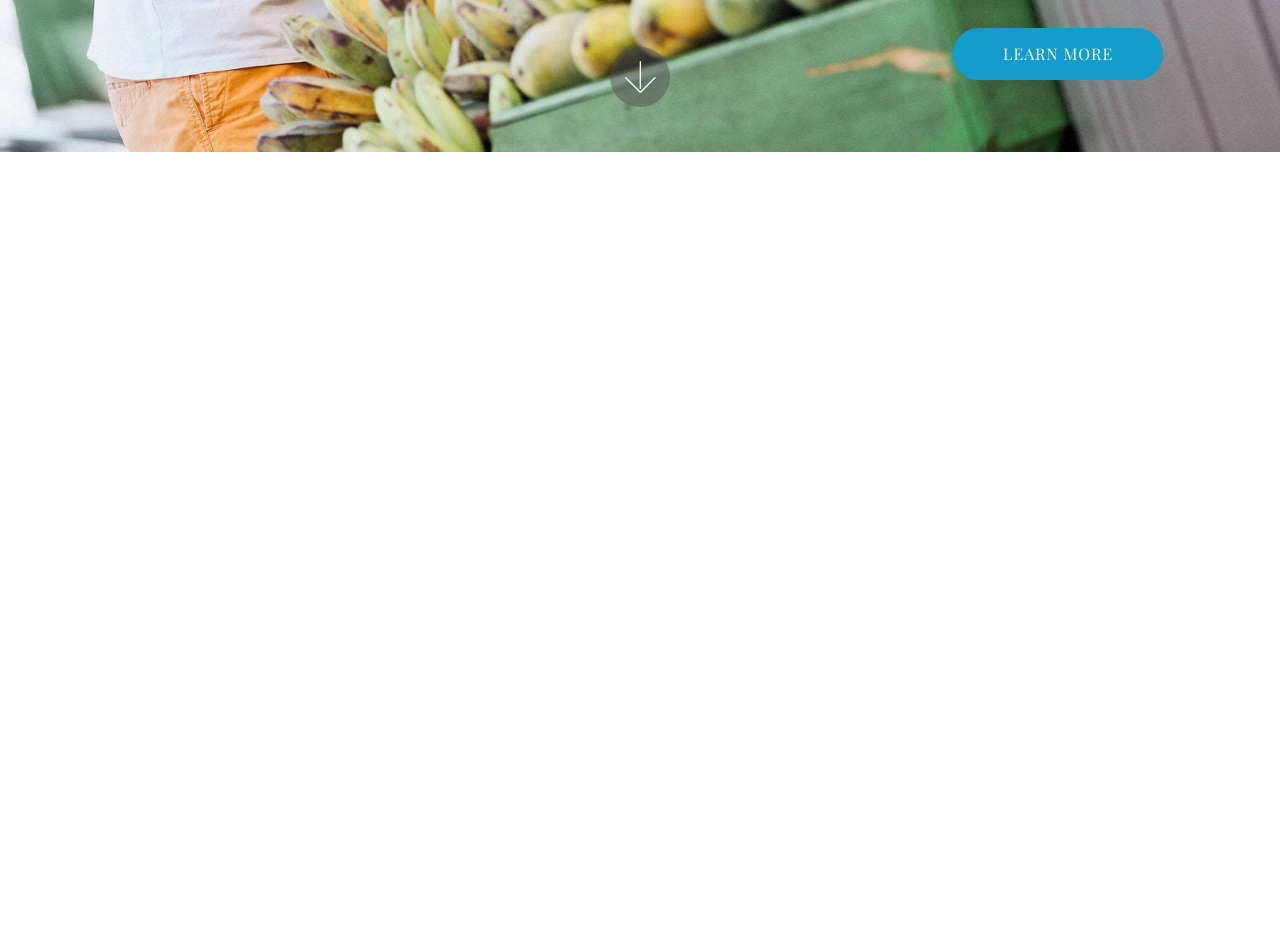
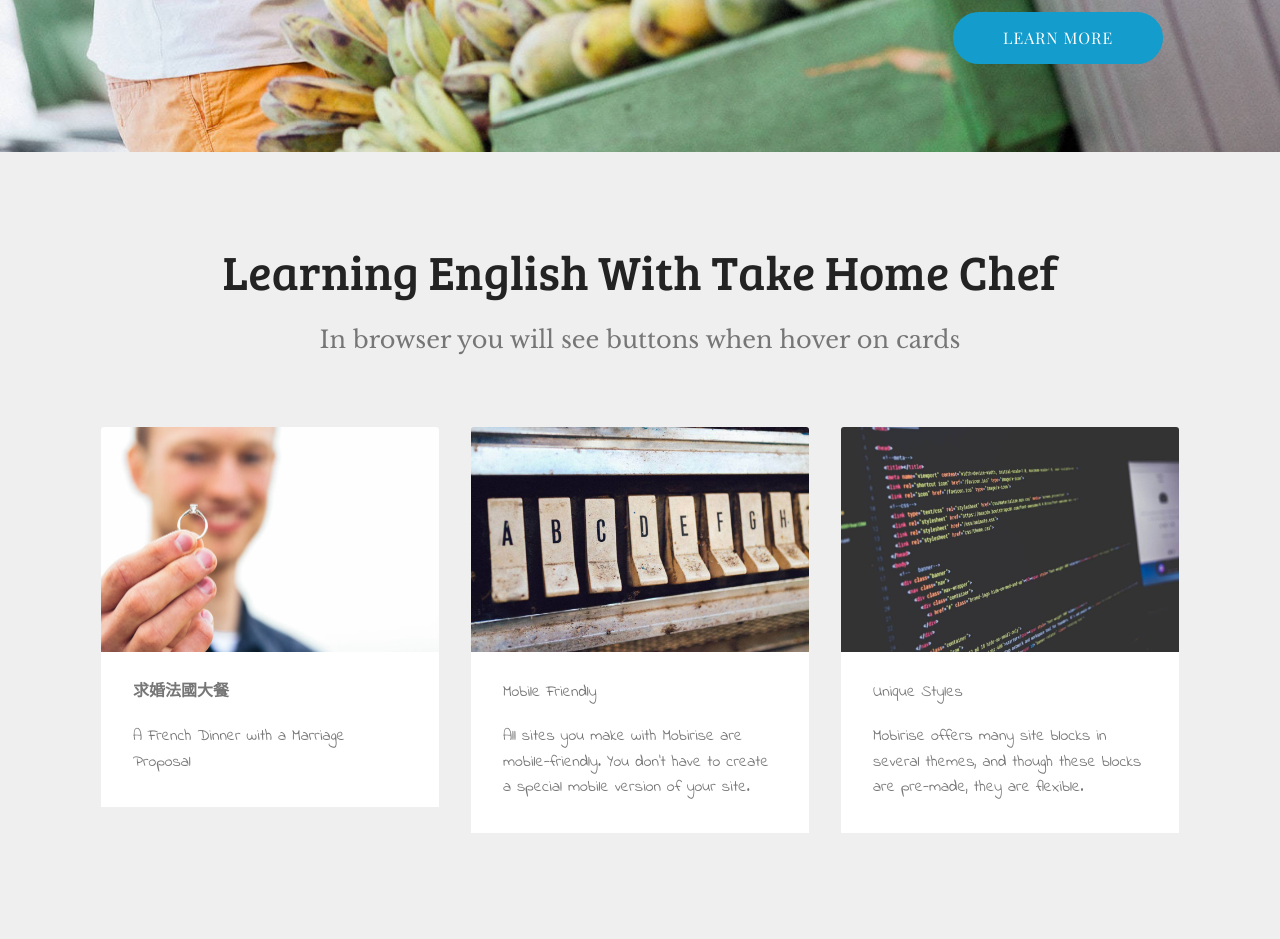
Before and after one commit to AAQ6291/Mobirise, a plain HTML site: page index.html in a window 1280 px wide. Shown: the part 648-1587 px from the top of the page. Before the commit the page ends 800 px from the top, so only its background shows below. Drawn offline with nearby package versions, Linux system fonts and the light colour scheme; files whose address does not match are found by name; a web font is replaced by a local one.

Commit message:
create github pages

```diff
--- a/assets/images/hashes.json
+++ b/assets/images/hashes.json
@@ -1 +1 @@
-{"5Lb97kAY+v8toN7bv2K6YQ==":"mbr-1620x1080.jpg","UMB8aP9QDRhiC0wJG5GN4A==":"mbr-1-1620x1080.jpg","LutuguLBgy2IGQZ001fkfw==":"logo-60x30.png"}
+{"5Lb97kAY+v8toN7bv2K6YQ==":"mbr-1620x1080.jpg","UMB8aP9QDRhiC0wJG5GN4A==":"mbr-1-1620x1080.jpg","LutuguLBgy2IGQZ001fkfw==":"logo-60x30.png","vIVAFXKA36OISYgPP9iNOQ==":"mbr-676x451.jpg","lBAkMh4e5DDlt8pjA2IeqA==":"mbr-1-676x451.jpg"}
--- /dev/null
+++ b/assets/mbr-popup-btns/mbr-popup-btns.js
@@ -0,0 +1,10 @@
+var isBuilder = $('html').hasClass('is-builder');
+
+if (!isBuilder) {
+    if(typeof window.initPopupBtnPlugin === 'undefined'){
+        window.initPopupBtnPlugin = true;
+        $('section.popup-btn-cards .card-wrapper').each(function(index, el) {
+            $(this).addClass('popup-btn');
+        });
+    }
+}
--- a/assets/mobirise/css/mbr-additional.css
+++ b/assets/mobirise/css/mbr-additional.css
@@ -1603,6 +1603,10 @@ body {
 .cid-qTkzRZLJNu .collapsed .navbar-collapse.show .navbar-nav .nav-item {
   clear: both;
 }
+.cid-qTkzRZLJNu .collapsed .navbar-collapse.collapsing .navbar-nav .nav-item:last-child,
+.cid-qTkzRZLJNu .collapsed .navbar-collapse.show .navbar-nav .nav-item:last-child {
+  margin-bottom: 1rem;
+}
 .cid-qTkzRZLJNu .collapsed .navbar-collapse.collapsing .navbar-buttons,
 .cid-qTkzRZLJNu .collapsed .navbar-collapse.show .navbar-buttons {
   text-align: center;
@@ -1697,6 +1701,10 @@ body {
   .cid-qTkzRZLJNu .navbar-collapse.show .navbar-nav .nav-item {
     clear: both;
   }
+  .cid-qTkzRZLJNu .navbar-collapse.collapsing .navbar-nav .nav-item:last-child,
+  .cid-qTkzRZLJNu .navbar-collapse.show .navbar-nav .nav-item:last-child {
+    margin-bottom: 1rem;
+  }
   .cid-qTkzRZLJNu .navbar-collapse.collapsing .navbar-buttons,
   .cid-qTkzRZLJNu .navbar-collapse.show .navbar-buttons {
     text-align: center;
@@ -1777,3 +1785,96 @@ body {
 .cid-qTvx5hkyKt I {
   color: #ffffff;
 }
+.cid-qUgzX9RNGu {
+  padding-top: 90px;
+  padding-bottom: 90px;
+  background-color: #efefef;
+}
+.cid-qUgzX9RNGu .mbr-section-subtitle {
+  color: #767676;
+}
+.cid-qUgzX9RNGu .mbr-text {
+  color: #767676;
+}
+.cid-qUgzX9RNGu .card {
+  display: flex;
+  position: relative;
+  justify-content: center;
+}
+.cid-qUgzX9RNGu .card-wrapper {
+  height: 100%;
+  box-shadow: 0px 0px 0px 0px rgba(0, 0, 0, 0);
+  transition: box-shadow 0.3s;
+}
+.cid-qUgzX9RNGu .card-wrapper .card-img {
+  display: flex;
+  flex-direction: column;
+  align-items: center;
+  justify-content: center;
+  position: relative;
+  overflow: hidden;
+  border-bottom-right-radius: 0;
+  border-bottom-left-radius: 0;
+}
+.cid-qUgzX9RNGu .card-wrapper .card-img .mbr-overlay {
+  background-color: #efefef;
+  display: none;
+  transition: opacity .3s;
+}
+.cid-qUgzX9RNGu .card-wrapper .card-img .mbr-section-btn {
+  display: flex;
+  position: absolute;
+  transition: opacity .3s;
+  width: 100%;
+  margin: auto;
+  left: 0;
+  justify-content: center;
+  align-items: center;
+}
+.cid-qUgzX9RNGu .card-wrapper .card-img img {
+  width: 100%;
+  height: 100%;
+}
+.cid-qUgzX9RNGu .card-wrapper .card-box {
+  background-color: #ffffff;
+  padding: 0 2rem 2rem 2rem;
+  border-bottom-left-radius: 0;
+  border-bottom-right-radius: 0;
+}
+.cid-qUgzX9RNGu .card-wrapper .card-box h4 {
+  font-weight: 500;
+  margin-bottom: 0;
+  padding-top: 2rem;
+}
+.cid-qUgzX9RNGu .card-wrapper .card-box p {
+  margin-bottom: 0;
+  padding-top: 1.5rem;
+}
+.cid-qUgzX9RNGu .card-wrapper:hover {
+  box-shadow: 0px 0px 30px 0px rgba(0, 0, 0, 0.05);
+  transition: box-shadow 0.3s;
+}
+.cid-qUgzX9RNGu .popup-btn .mbr-overlay {
+  display: block !important;
+  opacity: 0;
+}
+.cid-qUgzX9RNGu .popup-btn .mbr-section-btn {
+  height: 100%;
+  display: flex !important;
+  opacity: 0;
+}
+.cid-qUgzX9RNGu .popup-btn:hover .mbr-overlay {
+  opacity: .5;
+}
+.cid-qUgzX9RNGu .popup-btn:hover .mbr-section-btn {
+  opacity: 1;
+}
+.cid-qUgzX9RNGu .card-title {
+  color: #767676;
+}
+.cid-qUgzX9RNGu .card-title I {
+  color: #0f7699;
+}
+.cid-qUgzX9RNGu .card-title B {
+  color: #149dcc;
+}
--- a/index.html
+++ b/index.html
@@ -15,8 +15,8 @@
   <link rel="stylesheet" href="assets/bootstrap/css/bootstrap.min.css">
   <link rel="stylesheet" href="assets/bootstrap/css/bootstrap-grid.min.css">
   <link rel="stylesheet" href="assets/bootstrap/css/bootstrap-reboot.min.css">
+  <link rel="stylesheet" href="assets/dropdown/css/style.css">
   <link rel="stylesheet" href="assets/animatecss/animate.min.css">
-  <link rel="stylesheet" href="assets/dropdown/css/style.css">
   <link rel="stylesheet" href="assets/theme/css/style.css">
   <link rel="stylesheet" href="assets/mobirise/css/mbr-additional.css" type="text/css">
 
@@ -44,7 +44,7 @@
             </div>
         </div>
         <div class="collapse navbar-collapse" id="navbarSupportedContent">
-            <ul class="navbar-nav nav-dropdown" data-app-modern-menu="true"><li class="nav-item">
+            <ul class="navbar-nav nav-dropdown nav-right" data-app-modern-menu="true"><li class="nav-item">
                     <a class="nav-link link text-white display-4" href="https://mobirise.com">
                         <span class="mbri-home mbr-iconfont mbr-iconfont-btn"></span>
                         Services
@@ -56,13 +56,12 @@
                         About Us
                     </a>
                 </li></ul>
-            <div class="navbar-buttons mbr-section-btn"><a class="btn btn-sm btn-primary display-4" href="https://mobirise.com"><span class="mbri-lock mbr-iconfont mbr-iconfont-btn"></span>
-                    Log In</a></div>
+
         </div>
     </nav>
 </section>
 
-<section class="engine"><a href="https://mobirise.me/o">free one page web templates</a></section><section class="header10 cid-qTvx5hkyKt mbr-fullscreen mbr-parallax-background" id="header10-3">
+<section class="engine"><a href="https://mobirise.me/q">responsive site templates</a></section><section class="header10 cid-qTvx5hkyKt mbr-fullscreen mbr-parallax-background" id="header10-3">
 
 
 
@@ -73,15 +72,86 @@
             <h1 class="mbr-section-title align-right mbr-bold pb-3 mbr-fonts-style display-2">
                 <span style="font-weight: normal;"><em><br><br><br></em></span><br><br><br><span style="font-weight: normal;"><em>Learning English with</em><br><em>Take &nbsp;home Chef</em></span></h1>
             <h3 class="mbr-section-subtitle align-right mbr-light pb-3 mbr-fonts-style display-5">透過帥哥廚師<em>Curtis Stone </em>與每個家庭的溫馨互動，及充滿溫暖祝福的對話， 讓你重拾英語的熱情</h3>
-            <p class="mbr-text align-right pb-3 mbr-fonts-style display-5"></p>
-            <div class="mbr-section-btn align-right"><a class="btn btn-md btn-primary display-4" href="https://mobirise.com">LEARN MORE</a></div>
+
+            <div class="mbr-section-btn align-right"><a class="btn btn-md btn-primary display-4" href="index.html#features18-d">LEARN MORE</a></div>
         </div>
     </div>
 
-    <div class="mbr-arrow hidden-sm-down" aria-hidden="true">
-        <a href="#next">
-            <i class="mbri-down mbr-iconfont"></i>
-        </a>
+
+</section>
+
+<section class="features18 popup-btn-cards cid-qUgzX9RNGu" id="features18-d">
+
+
+
+
+    <div class="container">
+        <h2 class="mbr-section-title pb-3 align-center mbr-fonts-style display-2">
+            Learning English With Take Home Chef</h2>
+        <h3 class="mbr-section-subtitle display-5 align-center mbr-fonts-style mbr-light">
+            In browser you will see buttons when hover on cards
+        </h3>
+        <div class="media-container-row pt-5 ">
+            <div class="card p-3 col-12 col-md-6 col-lg-4">
+                <div class="card-wrapper ">
+                    <div class="card-img">
+                        <div class="mbr-overlay"></div>
+                        <div class="mbr-section-btn text-center">
+                            <a href="https://mobirise.com" class="btn btn-primary display-4">Learn More</a>
+                        </div>
+                        <img src="assets/images/mbr-1-676x451.jpg" alt="Mobirise" title="">
+                    </div>
+                    <div class="card-box">
+                        <h4 class="card-title mbr-fonts-style display-7"><strong>
+                            求婚法國大餐</strong></h4>
+                        <p class="mbr-text mbr-fonts-style align-left display-7">
+                            A French Dinner with a Marriage Proposal
+                        </p>
+                    </div>
+                </div>
+            </div>
+            <div class="card p-3 col-12 col-md-6 col-lg-4">
+                <div class="card-wrapper">
+                    <div class="card-img">
+                        <div class="mbr-overlay"></div>
+                        <div class="mbr-section-btn text-center">
+                            <a href="https://mobirise.com" class="btn btn-primary display-4">Learn More</a>
+                        </div>
+                        <img src="assets/images/02.jpg" alt="Mobirise">
+                    </div>
+                    <div class="card-box">
+                        <h4 class="card-title mbr-fonts-style display-7">
+                            Mobile Friendly
+                        </h4>
+                        <p class="mbr-text mbr-fonts-style display-7">
+                           All sites you make with Mobirise are mobile-friendly. You don't have to create a special mobile version of your site.
+                        </p>
+                    </div>
+                </div>
+            </div>
+
+            <div class="card p-3 col-12 col-md-6 col-lg-4">
+                <div class="card-wrapper">
+                    <div class="card-img">
+                        <div class="mbr-overlay"></div>
+                        <div class="mbr-section-btn text-center">
+                            <a href="https://mobirise.com" class="btn btn-primary display-4">Learn More</a>
+                        </div>
+                        <img src="assets/images/03.jpg" alt="Mobirise">
+                    </div>
+                    <div class="card-box">
+                        <h4 class="card-title mbr-fonts-style display-7">
+                            Unique Styles
+                        </h4>
+                        <p class="mbr-text mbr-fonts-style display-7">
+                            Mobirise offers many site blocks in several themes, and though these blocks are pre-made, they are flexible.
+                        </p>
+                    </div>
+                </div>
+            </div>
+
+
+        </div>
     </div>
 </section>
 
@@ -90,11 +160,12 @@
   <script src="assets/popper/popper.min.js"></script>
   <script src="assets/tether/tether.min.js"></script>
   <script src="assets/bootstrap/js/bootstrap.min.js"></script>
+  <script src="assets/dropdown/js/script.min.js"></script>
+  <script src="assets/mbr-popup-btns/mbr-popup-btns.js"></script>
   <script src="assets/smoothscroll/smooth-scroll.js"></script>
-  <script src="assets/touchswipe/jquery.touch-swipe.min.js"></script>
   <script src="assets/viewportchecker/jquery.viewportchecker.js"></script>
   <script src="assets/parallax/jarallax.min.js"></script>
-  <script src="assets/dropdown/js/script.min.js"></script>
+  <script src="assets/touchswipe/jquery.touch-swipe.min.js"></script>
   <script src="assets/theme/js/script.js"></script>
 
 
```
Also changed, not shown: assets/images/02.jpg (added), assets/images/03.jpg (added), assets/images/mbr-1-676x451.jpg (added), 1 other file.
